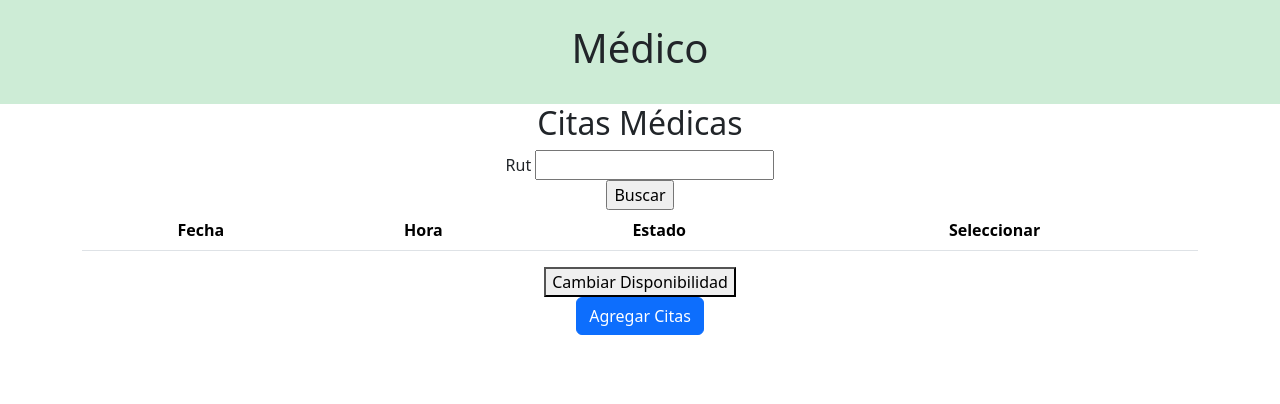
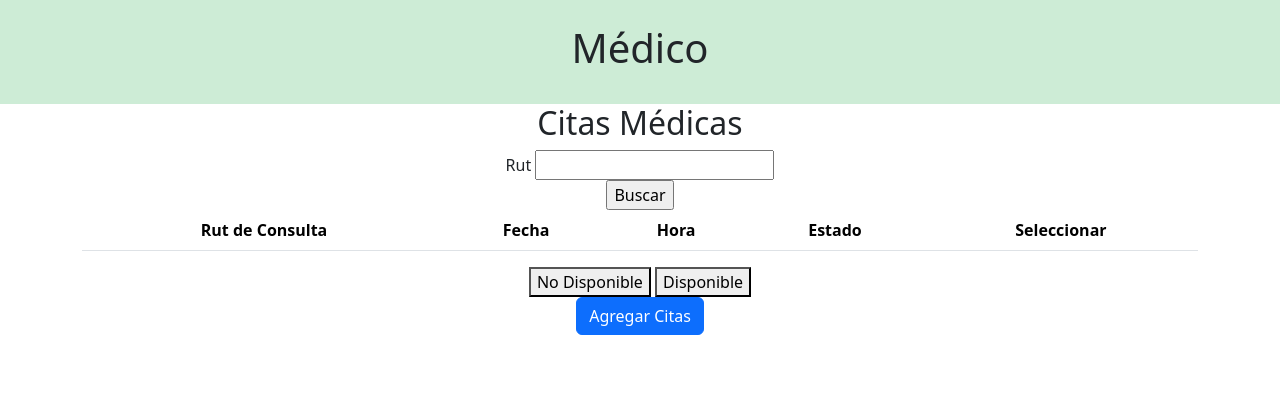
Before and after one commit to SamoooX/Galenos, a Django app: page /medico/ in a window 1280 px wide. Shown: the top 404 px of the page. Run offline with Django 4.2, Linux system fonts and the light colour scheme; lists and menus that the app fills with data are empty; some libraries are stand-ins or nearby versions.

Commit message:
Opcion para que medico modifique su agenda

```diff
--- a/app/static/js/medico.js
+++ b/app/static/js/medico.js
@@ -1,32 +1,67 @@
 $(document).ready(function() {
-    $("#cambiar-disponibilidad").on("click", function() {
-      // Crear una lista para almacenar los datos seleccionados
-      var seleccionados = [];
-
+  $("#no-disponible").on("click", function() {
       // Iterar sobre los checkboxes marcados
       $(".agenda-checkbox:checked").each(function() {
+          var rut = $(this).data("rut");
           var fecha = $(this).data("fecha");
           var hora = $(this).data("hora");
-        console.log(fecha);
-        console.log(hora);
-        // Agregar los datos al array seleccionados
-        seleccionados.push({ rut_med: "123456789", fecha: fecha, hora: hora, disponibilidad: false });
-      });
-      console.log(JSON.stringify(seleccionados));
-      // Realizar una solicitud a la API con los datos seleccionados
+
+          // Crear un objeto con los datos de la fecha actual
+          var data = {
+              rut_med: rut +"",
+              fecha: fecha,
+              hora: hora,
+              disponibilidad: false
+          };
+
+          // Realizar una solicitud PATCH para cambiar la disponibilidad
           $.ajax({
-        url: 'https://galenos.samgarrido.repl.co/api/agendas/disponibilidad', // Reemplaza con la URL correcta de tu API
+              url: 'https://galenos.samgarrido.repl.co/api/agendas/disponibilidad', // URL de la API
               type: 'PATCH',
-        data: JSON.stringify(seleccionados),
+              data: JSON.stringify(data),
               contentType: 'application/json',
               success: function(response) {
                   // Manejar la respuesta de la API si es necesario
-          console.log('Cambios de disponibilidad realizados:', response);
+                  console.log('Cambio de disponibilidad realizado para fecha:', fecha);
               },
               error: function(error) {
-          console.log('Error al cambiar la disponibilidad.');
+                  console.log('Error al cambiar la disponibilidad para fecha:', fecha);
                   console.log(error);
               }
           });
       });
   });
+
+  $("#disponible").on("click", function() {
+    // Iterar sobre los checkboxes marcados
+    $(".agenda-checkbox:checked").each(function() {
+        var rut = $(this).data("rut");
+        var fecha = $(this).data("fecha");
+        var hora = $(this).data("hora");
+
+        // Crear un objeto con los datos de la fecha actual
+        var data = {
+            rut_med: rut +"",
+            fecha: fecha,
+            hora: hora,
+            disponibilidad: true
+        };
+
+        // Realizar una solicitud PATCH para cambiar la disponibilidad
+        $.ajax({
+            url: 'https://galenos.samgarrido.repl.co/api/agendas/disponibilidad', // URL de la API
+            type: 'PATCH',
+            data: JSON.stringify(data),
+            contentType: 'application/json',
+            success: function(response) {
+                // Manejar la respuesta de la API si es necesario
+                console.log('Cambio de disponibilidad realizado para fecha:', fecha);
+            },
+            error: function(error) {
+                console.log('Error al cambiar la disponibilidad para fecha:', fecha);
+                console.log(error);
+            }
+        });
+    });
+});
+});
--- a/app/templates/med/medico.html
+++ b/app/templates/med/medico.html
@@ -35,6 +35,7 @@
     <table class="table table-striped mx-auto">
       <thead>
           <tr>
+              <th>Rut de Consulta</th>
               <th>Fecha</th>
               <th>Hora</th>
               <th>Estado</th>
@@ -44,17 +45,19 @@
       <tbody>
           {% for agenda in agendas %}
           <tr>
+              <td>{{ agenda.3 }}</td> <!-- Mostrar el rut de consulta -->
               <td>{{ agenda.0 }}</td>
               <td>{{ agenda.1 }}</td>
               <td>{{ agenda.2 }}</td>
               <td>
-            <input type="checkbox" class="agenda-checkbox" data-fecha="{{ agenda.0 }}" data-hora="{{ agenda.1 }}">
+                  <input type="checkbox" class="agenda-checkbox" data-rut="{{ agenda.3 }}" data-fecha="{{ agenda.0 }}" data-hora="{{ agenda.1 }}">
               </td>
           </tr>
           {% endfor %}
       </tbody>
   </table>
-    <button id="cambiar-disponibilidad">Cambiar Disponibilidad</button>
+    <button id="no-disponible">No Disponible</button>
+    <button id="disponible">Disponible</button>
 
     <div class="text-center">
       <a href="{% url 'gestionar' %}" class="btn btn-primary">Agregar Citas</a>
--- a/app/views.py
+++ b/app/views.py
@@ -256,14 +256,15 @@ def medico(request):
 
         if response.status_code == 200:
             data = response.json()
-            agendas = [(agen['fecha'], agen['hora'], agen['disponibilidad']) for agen in data]
+            agendas = [(agenda['fecha'], agenda['hora'], agenda['disponibilidad'], rut) for agenda in data]
             print("Agendas:", agendas)
-            return render(request, 'med/medico.html', {'agendas': agendas})
+            return render(request, 'med/medico.html', {'agendas': agendas, 'rut_consulta': rut})
         else:
             print("aaa")
             return render(request, 'med/medico.html')
 
     return render(request, 'med/medico.html')
+
 
 def gestionar(request):
     if request.method == 'POST':
```
Lines whose indentation alone changed are shown as unchanged.
